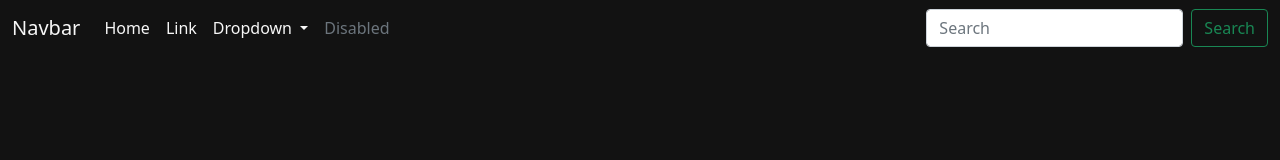
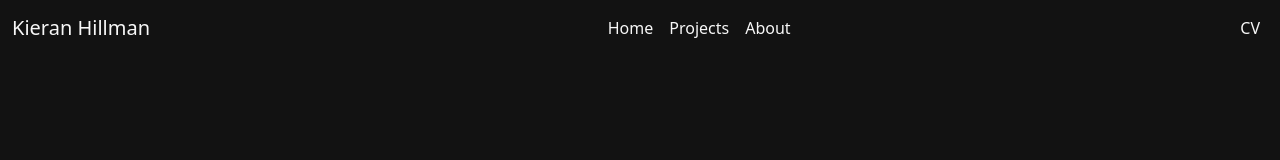
Before and after one commit to doctypeKieran/portfolio_v2, a plain HTML site: page index.html in a window 1280 px wide. Drawn offline with nearby package versions, Linux system fonts and the light colour scheme.

Commit message:
Restructure navbar with customised layout and link text

```diff
--- a/index.html
+++ b/index.html
@@ -17,42 +17,29 @@
     <header>
         <nav class="navbar navbar-expand-lg">
             <div class="container-fluid">
-                <a class="navbar-brand" href="#">Navbar</a>
+                <a class="navbar-brand" href="#">Kieran Hillman</a>
                 <button class="navbar-toggler" type="button" data-bs-toggle="collapse"
                     data-bs-target="#navbarSupportedContent" aria-controls="navbarSupportedContent"
                     aria-expanded="false" aria-label="Toggle navigation">
                     <span class="navbar-toggler-icon"></span>
                 </button>
                 <div class="collapse navbar-collapse" id="navbarSupportedContent">
-                    <ul class="navbar-nav me-auto mb-2 mb-lg-0">
+                    <ul class="navbar-nav m-auto mb-2 mb-lg-0">
                         <li class="nav-item">
-                            <a class="nav-link active" aria-current="page" href="#">Home</a>
+                            <a class="nav-link" aria-current="page" href="#">Home</a>
                         </li>
                         <li class="nav-item">
-                            <a class="nav-link" href="#">Link</a>
-                        </li>
-                        <li class="nav-item dropdown">
-                            <a class="nav-link dropdown-toggle" href="#" id="navbarDropdown" role="button"
-                                data-bs-toggle="dropdown" aria-expanded="false">
-                                Dropdown
-                            </a>
-                            <ul class="dropdown-menu" aria-labelledby="navbarDropdown">
-                                <li><a class="dropdown-item" href="#">Action</a></li>
-                                <li><a class="dropdown-item" href="#">Another action</a></li>
-                                <li>
-                                    <hr class="dropdown-divider">
-                                </li>
-                                <li><a class="dropdown-item" href="#">Something else here</a></li>
-                            </ul>
+                            <a class="nav-link" href="#">Projects</a>
                         </li>
                         <li class="nav-item">
-                            <a class="nav-link disabled" href="#" tabindex="-1" aria-disabled="true">Disabled</a>
+                            <a class="nav-link" href="#">About</a>
                         </li>
                     </ul>
-                    <form class="d-flex">
-                        <input class="form-control me-2" type="search" placeholder="Search" aria-label="Search">
-                        <button class="btn btn-outline-success" type="submit">Search</button>
-                    </form>
+                    <ul class="navbar-nav">
+                        <li class="nav-item">
+                            <a href="" class="nav-link">CV</a>
+                        </li>
+                    </ul>
                 </div>
             </div>
         </nav>
```
